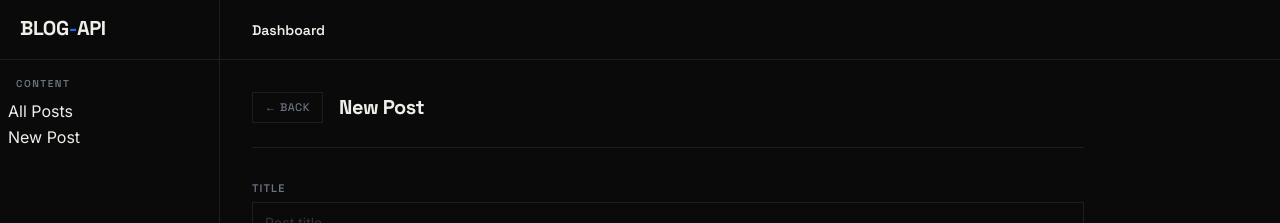
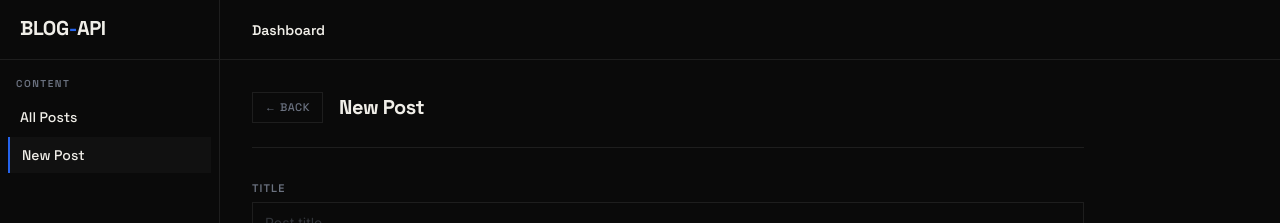
Before and after one commit to PRINCE-OBOT/blog-api, a React (Vite) app in the folder packages/author-frontend/: page /new/ in a window 1280 px wide. Shown: the top 223 px of the page. Built offline with nearby package versions, Linux system fonts and the light colour scheme; sample sign-in values are in the browser's storage.

Commit message:
feat: keep track of current click nav link

```diff
--- a/packages/author-frontend/src/components/Sidebar.tsx
+++ b/packages/author-frontend/src/components/Sidebar.tsx
@@ -3,6 +3,22 @@ import { useAuth } from "../context/AuthContext";
 import { Logo } from "./Logo";
 import { NavLink } from "react-router";
 
+function Link({ path, text }: { path: string; text: string }) {
+  return (
+    <NavLink
+      to={path}
+      className={({ isActive }) =>
+        `w-full flex items-center gap-2.5 px-3 py-2 text-left
+        font-display text-sm font-medium transition-colors duration-150` +
+        (isActive
+          ? "text-parchment bg-card border-l-2 border-brand"
+          : "text-slate hover:text-parchment hover:bg-card")
+      }
+    >
+      {text}
+    </NavLink>
+  );
+}
 export default function Sidebar() {
   const { user, logout } = useAuth();
 
@@ -25,8 +41,8 @@ export default function Sidebar() {
           Content
         </p>
         <ul className="flex flex-col px-2 gap-0.5 mb-6">
-          <NavLink to="/">All Posts</NavLink>
-          <NavLink to="/new">New Post</NavLink>
+          <Link path="/" text="All Posts" />
+          <Link path="new/" text="New Post" />
         </ul>
       </nav>
 
```
